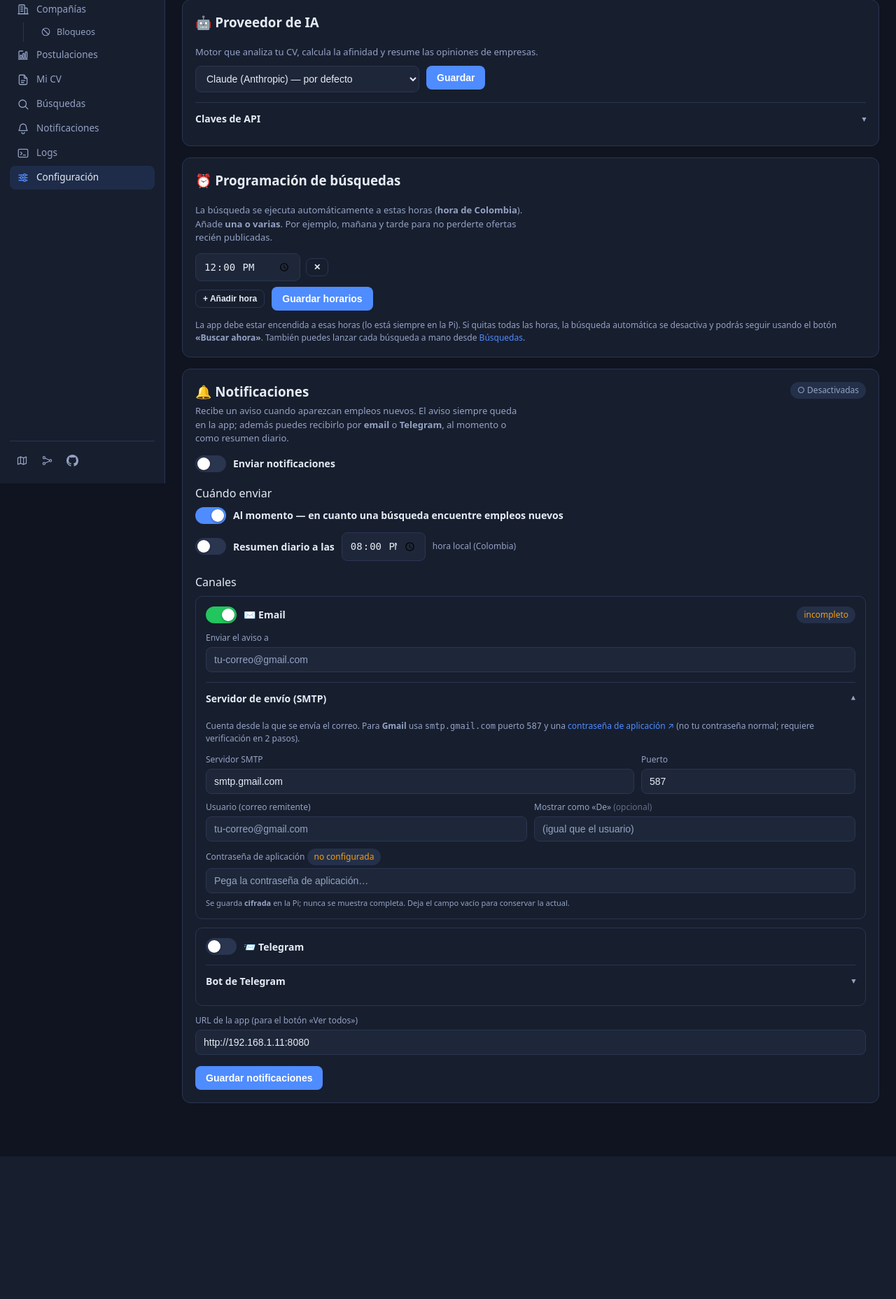
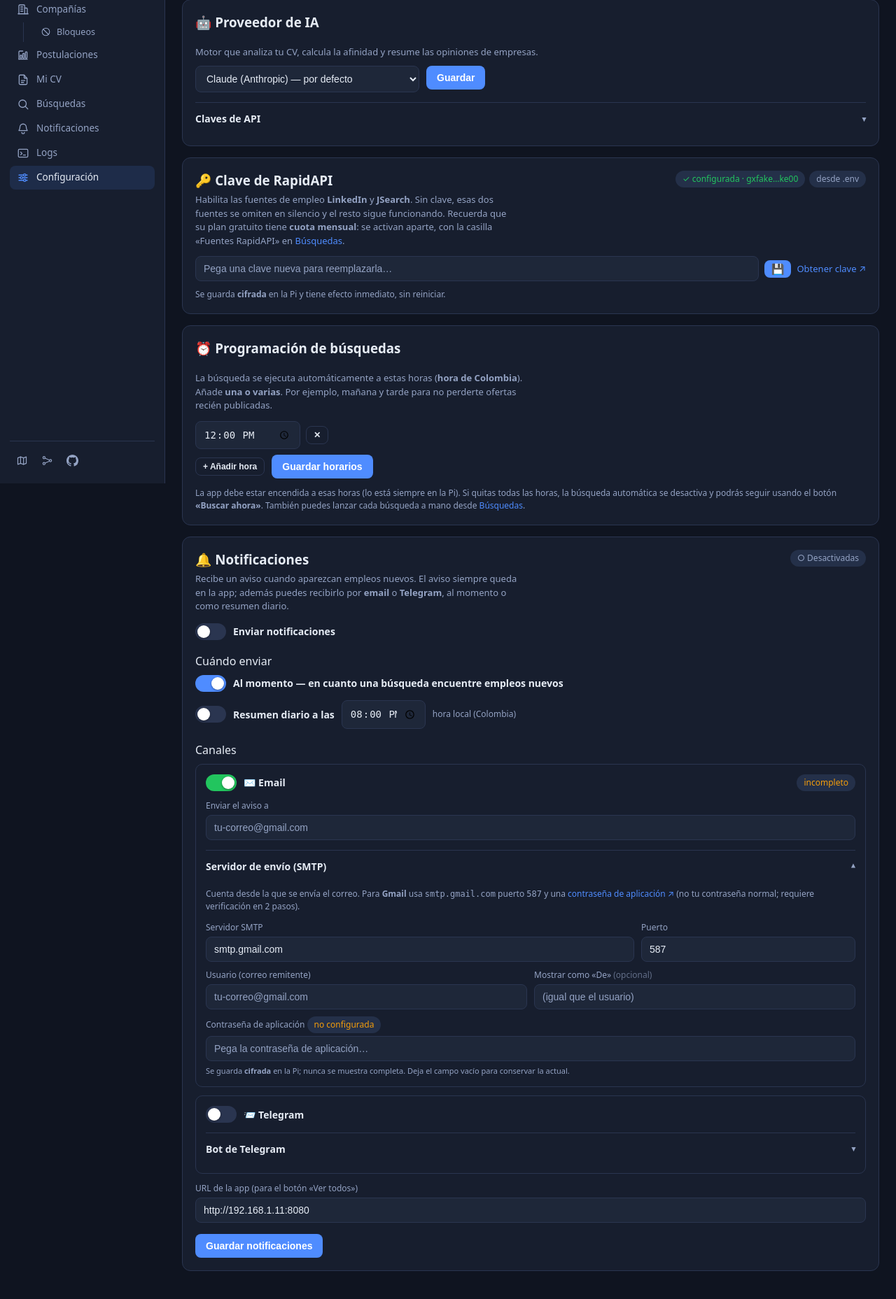
Before and after one commit to cflarios/JobHunter, a Flask app: page /settings in a window 1280 px wide. Shown: the part 109-1966 px from the top of the page at 70% size. Before the commit the page ends 1762 px from the top, so only its background shows below. Run offline with Flask 3, Linux system fonts and the light colour scheme; data that the repository does not hold is empty.

Commit message:
La clave de RapidAPI se registra desde la UI, como las de IA
Era la única que seguía atada al .env. Ahora se gestiona igual que las de Claude
y Gemini: se guarda cifrada en la BD y tiene efecto inmediato, sin reiniciar.

- keystore: 'rapidapi' pasa a ser un proveedor más (apikey_rapidapi + fallback a
  RAPIDAPI_KEY del .env), así que reutiliza el cifrado Fernet ya existente.
- fetcher._rapidapi_key() resuelve la clave por keystore (BD → .env) en vez de
  leer solo el entorno; el import va dentro de la función para no crear un ciclo
  (keystore → db). rapidapi_enabled() y _rapidapi_get() usan ese helper.
- Configuración → «🔑 Clave de RapidAPI»: guardar/borrar, enlace para obtenerla y
  una píldora «desde .env» cuando la clave efectiva viene del fichero. El botón de
  borrar solo aparece si está en la BD (no se puede borrar lo que vive en el .env).

Verificado el ciclo completo: al guardar queda cifrada (gAAAA…, sin texto plano),
la de la BD tiene precedencia sobre el .env, la validación rechaza claves
inválidas sin pisar la buena, y al borrarla vuelve al fallback del .env intacta.
Las fuentes LinkedIn/JSearch siguen enviando la clave correctamente (responden
429 por la cuota mensual agotada, que degrada sin romper).

Docs actualizados (README, CONTEXT.md §11, architecture).

Co-Authored-By: Claude Opus 4.8 <noreply@anthropic.com>

```diff
--- a/docs/architecture.html
+++ b/docs/architecture.html
@@ -479,7 +479,7 @@ details.json pre{margin:0;padding:16px 18px;overflow-x:auto;font-family:var(--mo
   <section class="blk">
     <h2 class="sec">Seguridad y datos</h2>
     <ul class="list sec-list">
-      <li><b>Sin secretos en el repo.</b> <span class="mono">ANTHROPIC_API_KEY</span>, <span class="mono">GEMINI_API_KEY</span> y <span class="mono">RAPIDAPI_KEY</span> viven en un <span class="mono">.env</span> (600, no versionado); systemd lo carga con <span class="mono">EnvironmentFile</span> y <span class="mono">db.py</span> como respaldo. Cada proveedor de IA usa su propia clave.</li>
+      <li><b>Sin secretos en el repo.</b> <span class="mono">ANTHROPIC_API_KEY</span>, <span class="mono">GEMINI_API_KEY</span> y <span class="mono">RAPIDAPI_KEY</span> pueden ir en un <span class="mono">.env</span> (600, no versionado); systemd lo carga con <span class="mono">EnvironmentFile</span> y <span class="mono">db.py</span> como respaldo. Cada proveedor de IA usa su propia clave.</li>
       <li><b>Secretos cifrados en la BD.</b> Las claves de IA, la contraseña SMTP y el token de Telegram que registras desde la web se guardan <b>cifrados</b> (Fernet, <span class="mono">keystore.py</span>); la clave maestra vive en <span class="mono">secret.key</span> (600, fuera del repo). Un volcado de la BD solo revela ciphertext.</li>
       <li><b>.gitignore</b> excluye <span class="mono">.venv/</span>, <span class="mono">jobs.db*</span>, <span class="mono">*.log</span>, <span class="mono">*.key</span> y <span class="mono">.env</span> (se versiona <span class="mono">.env.example</span>).</li>
       <li><b>Render seguro.</b> Los resúmenes de la IA pasan por un filtro Markdown que escapa HTML antes de mostrarse.</li>
@@ -760,8 +760,8 @@ details.json pre{margin:0;padding:16px 18px;overflow-x:auto;font-family:var(--mo
           "detail": "renderiza el CV nuevo a PDF (DejaVu Sans para acentos); títulos de sección localizados (es/en); garantiza ≤2 páginas con doble pase. /cv/download?lang= lo sirve como adjunto"
         },
         {
-          "name": "ANTHROPIC_API_KEY / GEMINI_API_KEY",
-          "detail": "cada proveedor su propia clave en .env (600, fuera del repo); si falta la del activo, degrada con mensaje"
+          "name": "Claves de API (cifradas)",
+          "detail": "ANTHROPIC/GEMINI y RAPIDAPI registrables desde la UI y guardadas cifradas (Fernet, keystore.py); .env como fallback. fetcher._rapidapi_key() las resuelve por keystore, con efecto inmediato"
         },
         {
           "name": "cv.py · tailor_cv + _enforce_facts",
--- a/docs/architecture.json
+++ b/docs/architecture.json
@@ -259,8 +259,8 @@
           "detail": "renderiza el CV nuevo a PDF (DejaVu Sans para acentos); títulos de sección localizados (es/en); garantiza ≤2 páginas con doble pase. /cv/download?lang= lo sirve como adjunto"
         },
         {
-          "name": "ANTHROPIC_API_KEY / GEMINI_API_KEY",
-          "detail": "cada proveedor su propia clave en .env (600, fuera del repo); si falta la del activo, degrada con mensaje"
+          "name": "Claves de API (cifradas)",
+          "detail": "ANTHROPIC/GEMINI y RAPIDAPI registrables desde la UI y guardadas cifradas (Fernet, keystore.py); .env como fallback. fetcher._rapidapi_key() las resuelve por keystore, con efecto inmediato"
         },
         {
           "name": "cv.py · tailor_cv + _enforce_facts",
--- a/jobhunter/app.py
+++ b/jobhunter/app.py
@@ -268,8 +268,9 @@ def settings_page():
             flash("Proveedor de IA actualizado a " + llm.provider_label(prov) + ".", "ok")
         elif action in ("set_apikey", "clear_apikey"):
             provider = request.form.get("provider", "")
-            label = "Claude (Anthropic)" if provider == "anthropic" else "Gemini"
-            if provider not in ("anthropic", "gemini"):
+            label = {"anthropic": "Claude (Anthropic)", "gemini": "Gemini",
+                     "rapidapi": "RapidAPI"}.get(provider, provider)
+            if provider not in ("anthropic", "gemini", "rapidapi"):
                 flash("Proveedor inválido.", "ok")
             elif action == "clear_apikey":
                 keystore.set_api_key(provider, "")
@@ -344,6 +345,7 @@ def settings_page():
 
     ak = keystore.get_api_key("anthropic")
     gk = keystore.get_api_key("gemini")
+    rk = keystore.get_api_key("rapidapi")
     providers = [
         {"id": "anthropic", "name": "Claude (Anthropic)", "paid": True,
          "get_url": "https://console.anthropic.com/settings/keys",
@@ -352,6 +354,11 @@ def settings_page():
          "get_url": "https://aistudio.google.com/apikey",
          "set": bool(gk), "mask": _mask_key(gk)},
     ]
+    # No es un proveedor de IA: alimenta las fuentes de empleo LinkedIn y JSearch.
+    rapidapi = {"id": "rapidapi", "name": "RapidAPI (LinkedIn · JSearch)",
+                "get_url": "https://rapidapi.com/developer/apps",
+                "set": bool(rk), "mask": _mask_key(rk),
+                "source": keystore.key_source("rapidapi")}
     notify = {
         "enabled": ncfg["enabled"], "immediate": ncfg["immediate"],
         "digest": ncfg["digest"], "digest_time": ncfg["digest_time"],
@@ -366,7 +373,7 @@ def settings_page():
     }
     return render_template("settings.html", ai_provider=ai_provider,
                            providers=providers, notify=notify,
-                           search_times=search_times)
+                           search_times=search_times, rapidapi=rapidapi)
 
 
 @app.route("/run", methods=["POST"])
--- a/jobhunter/fetcher.py
+++ b/jobhunter/fetcher.py
@@ -605,13 +605,25 @@ def fetch_getonbrd(query):
 # se lee de RAPIDAPI_KEY (override de systemd, fuera del repo); si falta, la    #
 # fuente se omite en silencio (devuelve []).                                    #
 # --------------------------------------------------------------------------- #
+def _rapidapi_key():
+    """Clave efectiva de RapidAPI: BD (cifrada, registrada en la UI) → .env.
+
+    Se importa aquí dentro para evitar un ciclo de imports (keystore → db).
+    """
+    try:
+        from jobhunter import keystore
+        return keystore.get_api_key("rapidapi")
+    except Exception:
+        return os.environ.get("RAPIDAPI_KEY")
+
+
 def rapidapi_enabled():
-    return bool(os.environ.get("RAPIDAPI_KEY"))
+    return bool(_rapidapi_key())
 
 
 def _rapidapi_get(host, path, params):
     """GET a un endpoint de RapidAPI. Devuelve JSON o None (si falta key/err)."""
-    key = os.environ.get("RAPIDAPI_KEY")
+    key = _rapidapi_key()
     if not key:
         return None
     try:
--- a/jobhunter/keystore.py
+++ b/jobhunter/keystore.py
@@ -15,9 +15,11 @@ from jobhunter.db import get_db, get_setting, set_setting
 
 from jobhunter.paths import SECRET_KEY_FILE as _KEY_FILE
 
-_SETTING = {"anthropic": "apikey_anthropic", "gemini": "apikey_gemini"}
+_SETTING = {"anthropic": "apikey_anthropic", "gemini": "apikey_gemini",
+            "rapidapi": "apikey_rapidapi"}
 _ENV = {"anthropic": ("ANTHROPIC_API_KEY",),
-        "gemini": ("GEMINI_API_KEY", "GOOGLE_API_KEY")}
+        "gemini": ("GEMINI_API_KEY", "GOOGLE_API_KEY"),
+        "rapidapi": ("RAPIDAPI_KEY",)}
 
 
 def _fernet():
--- a/jobhunter/templates/settings.html
+++ b/jobhunter/templates/settings.html
@@ -58,6 +58,48 @@
     <p class="muted" style="margin:12px 0 0;font-size:12px">La clave de <b>Google AI Studio (Gemini)</b> es <b>gratuita</b>; la de <b>Anthropic (Claude)</b> es de pago por uso. Cada proveedor usa su propia clave. Se guardan <b>cifradas</b> en la Pi.</p>
     </div>
   </details>
+</div>
+
+<!-- ==================== RAPIDAPI ==================== -->
+<div class="card" id="rapidapi">
+  <div class="row" style="justify-content:space-between;align-items:flex-start">
+    <div>
+      <h3 style="margin:0 0 4px">🔑 Clave de RapidAPI</h3>
+      <p class="muted" style="margin:0;font-size:13px;max-width:62ch">
+        Habilita las fuentes de empleo <b>LinkedIn</b> y <b>JSearch</b>. Sin clave,
+        esas dos fuentes se omiten en silencio y el resto sigue funcionando. Recuerda
+        que su plan gratuito tiene <b>cuota mensual</b>: se activan aparte, con la
+        casilla «Fuentes RapidAPI» en <a href="{{ url_for('searches') }}">Búsquedas</a>.
+      </p>
+    </div>
+    <div class="row" style="gap:6px">
+      {% if rapidapi.set %}<span class="pill" style="color:var(--accent2)">✓ configurada · {{ rapidapi.mask }}</span>
+      {% else %}<span class="pill" style="color:var(--warn)">no configurada</span>{% endif %}
+      {% if rapidapi.source == 'env' %}<span class="pill" title="Viene del .env; si guardas una aquí, esta manda">desde .env</span>{% endif %}
+    </div>
+  </div>
+  <div class="row" style="margin-top:12px;gap:8px;align-items:center">
+    <form method="post" class="row" style="gap:8px;flex:1;min-width:240px" autocomplete="off">
+      <input type="hidden" name="action" value="set_apikey">
+      <input type="hidden" name="provider" value="rapidapi">
+      <input type="password" name="api_key" autocomplete="new-password" spellcheck="false"
+             placeholder="{{ 'Pega una clave nueva para reemplazarla…' if rapidapi.set else 'Pega aquí tu API key de RapidAPI…' }}"
+             style="flex:1;min-width:200px">
+      <button class="btn sm" type="submit" title="Guardar clave" aria-label="Guardar clave"
+              style="font-size:15px;line-height:1">💾</button>
+    </form>
+    {% if rapidapi.set and rapidapi.source == 'db' %}
+    <form method="post" data-confirm="Se borrará la clave de RapidAPI. Las fuentes LinkedIn y JSearch dejarán de traer empleos."
+          data-confirm-title="Borrar clave" data-confirm-label="Borrar" data-confirm-danger>
+      <input type="hidden" name="action" value="clear_apikey">
+      <input type="hidden" name="provider" value="rapidapi">
+      <button class="btn sm ghost" type="submit" title="Borrar clave" aria-label="Borrar clave"
+              style="font-size:15px;line-height:1">🗑</button>
+    </form>
+    {% endif %}
+    <a href="{{ rapidapi.get_url }}" target="_blank" rel="noopener" style="font-size:13px">Obtener clave ↗</a>
+  </div>
+  <p class="muted" style="margin:10px 0 0;font-size:12px">Se guarda <b>cifrada</b> en la Pi y tiene efecto inmediato, sin reiniciar.</p>
 </div>
 
 <!-- ==================== PROGRAMACIÓN ==================== -->
```
Also changed, not shown: docs/CONTEXT.md (+9 -2 lines), README.md.
